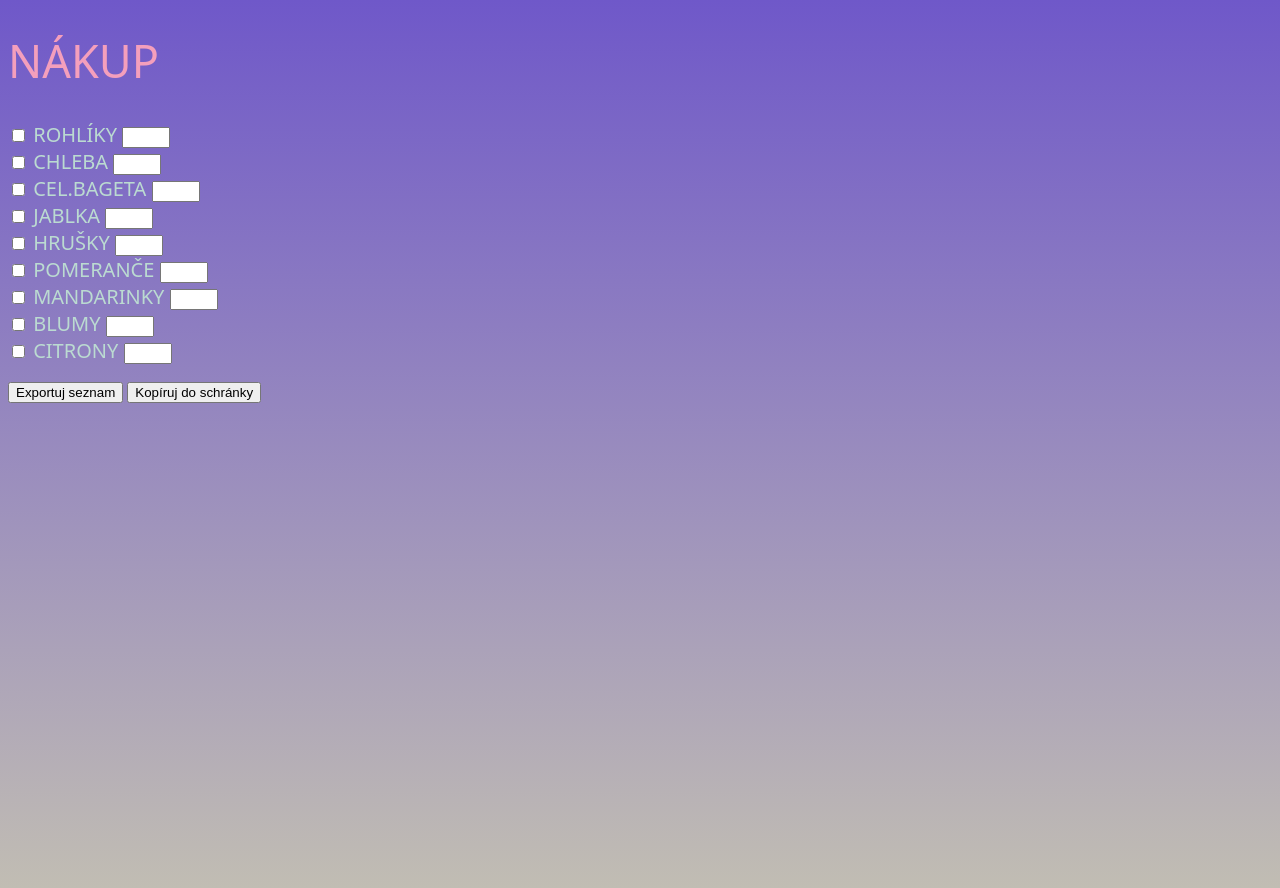
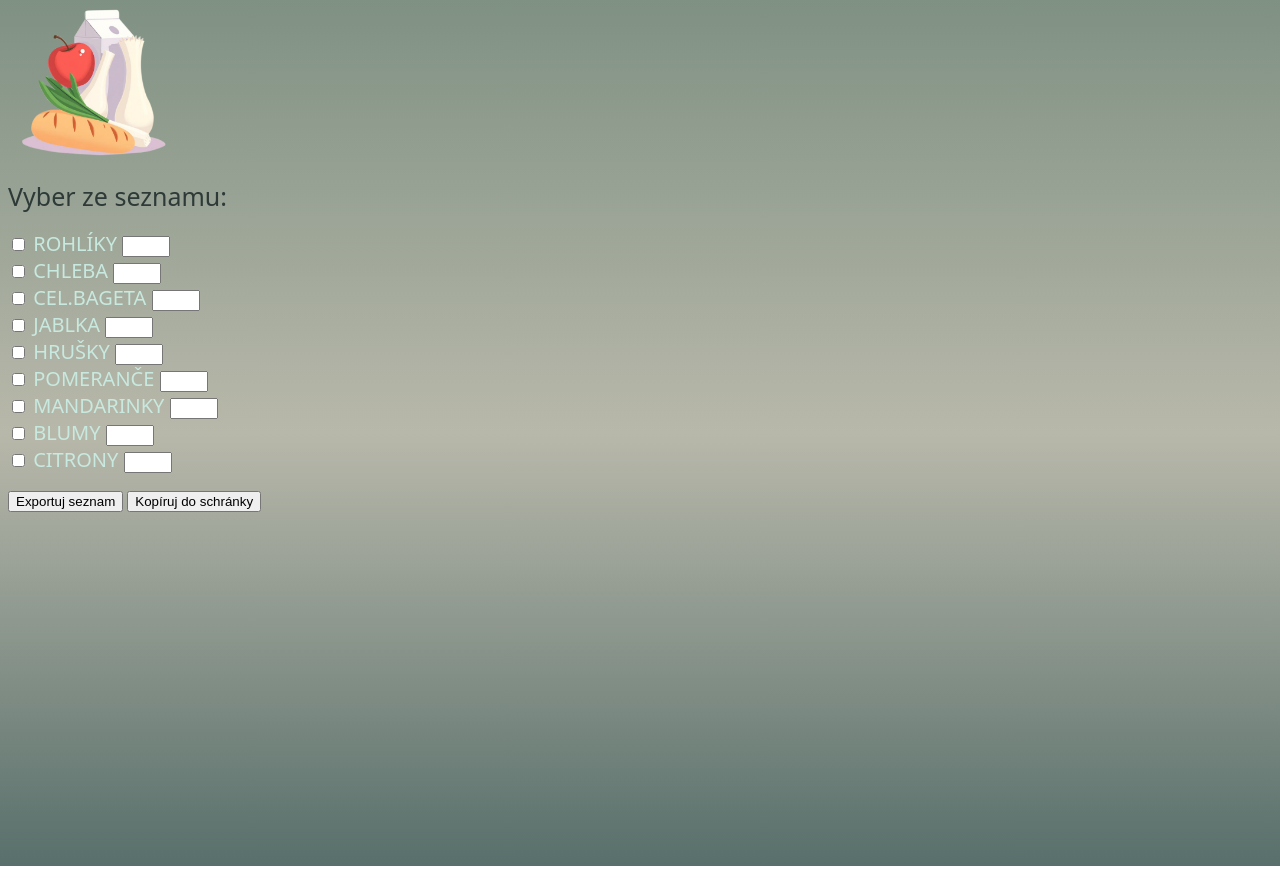
Before and after one commit to JanaZen/grocery_app, a plain HTML site: page index.html in a window 1280 px wide. After the commit the page ends 866 px from the top, so only its background shows below. Drawn offline with Linux system fonts and the light colour scheme.

Commit message:
Add files via upload

```diff
--- a/index.html
+++ b/index.html
@@ -9,7 +9,10 @@
 
 </head>
 <body>
-    <h1>NÁKUP</h1>
+
+    <img src="images/main_picture.png" alt="logo zeleniny a ovoce">
+    <br>
+    <h1>Vyber ze seznamu:</h1>
     <form id="groceryForm">
         <div class="wholelist">
             <input type="checkbox" id="item1">
--- a/style.css
+++ b/style.css
@@ -1,34 +1,35 @@
 body {
 
-    background: linear-gradient(#6F58C9,#C1BDB3 );
+    background: linear-gradient(#7F9183,#B8B8AA,#586F6B );
     height: 850px;
 }
 
 h1 {
 
     font-family: system-ui, -apple-system, BlinkMacSystemFont, 'Segoe UI', Roboto, Oxygen, Ubuntu, Cantarell, 'Open Sans', 'Helvetica Neue', sans-serif;
-    color: #F49FBC;
-    font-size: 45px;
-    font-weight: 500;
+    color:#2e3a38;
+    font-size: 25px;
+    font-weight: 400;
 }
 
-h2 {
-
-    font-family: system-ui, -apple-system, BlinkMacSystemFont, 'Segoe UI', Roboto, Oxygen, Ubuntu, Cantarell, 'Open Sans', 'Helvetica Neue', sans-serif;
-    color: #2E1F27;
-    font-size: 40px;
-    font-weight: 200;
-}
 
 .wholelist {
 
     font-family: system-ui, -apple-system, BlinkMacSystemFont, 'Segoe UI', Roboto, Oxygen, Ubuntu, Cantarell, 'Open Sans', 'Helvetica Neue', sans-serif;
     font-size: 20px;
     font-weight: 400;
-    color: #BBDBD1;
+    color: #c8e9df;
 
 }
 
 input[type="number"] {
     width: 40px;
 }
+
+img  {
+
+    height: 150px;
+    width: auto;
+    position: sticky;
+    left: 20px;
+}
```
Also changed, not shown: images/main_picture.png (added), 1 other file.
